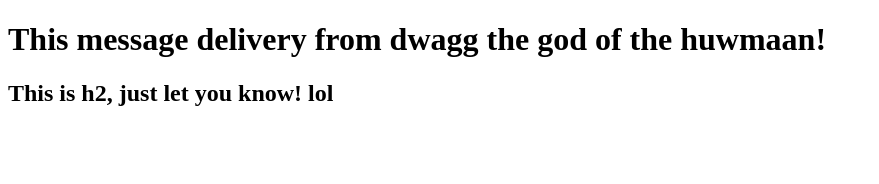
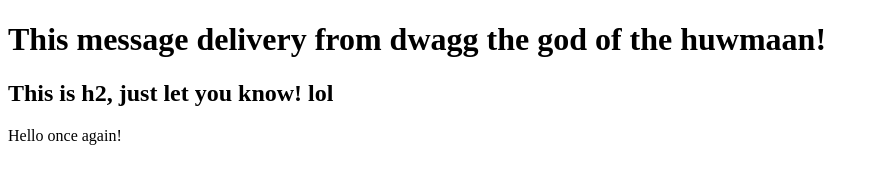
Before and after one commit to itchakhun/angular1Learn, a plain HTML site: page index.html in a window 1280 px wide. Shown: the whole page, without its empty margins (0-879 px from the left). Drawn offline with Linux system fonts and the light colour scheme.

Commit message:
Add p tag

```diff
--- a/index.html
+++ b/index.html
@@ -7,5 +7,8 @@
   <body>
     <h1>This message delivery from dwagg the god of the huwmaan!</h1>
     <h2>This is h2, just let you know! lol</h2>
+    <p>
+      Hello once again!
+    </p>
   </body>
 </html>
```
